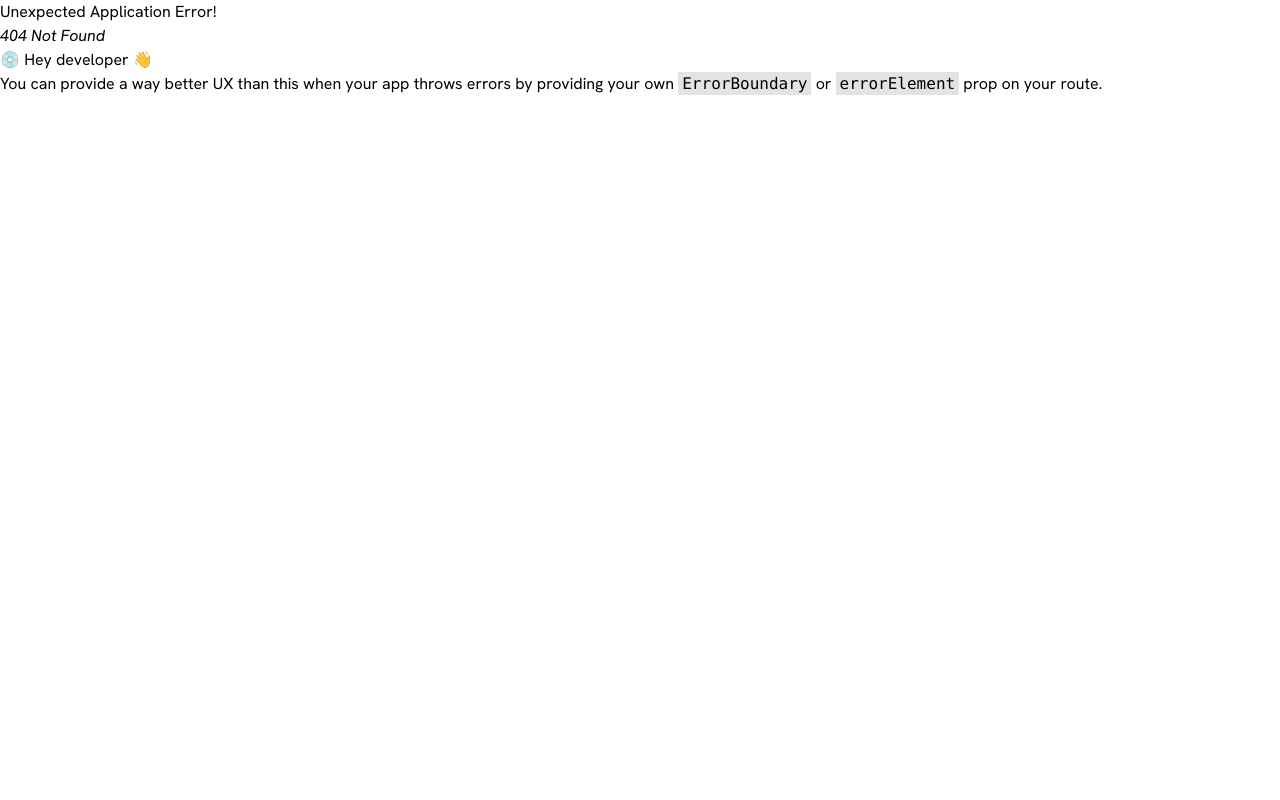
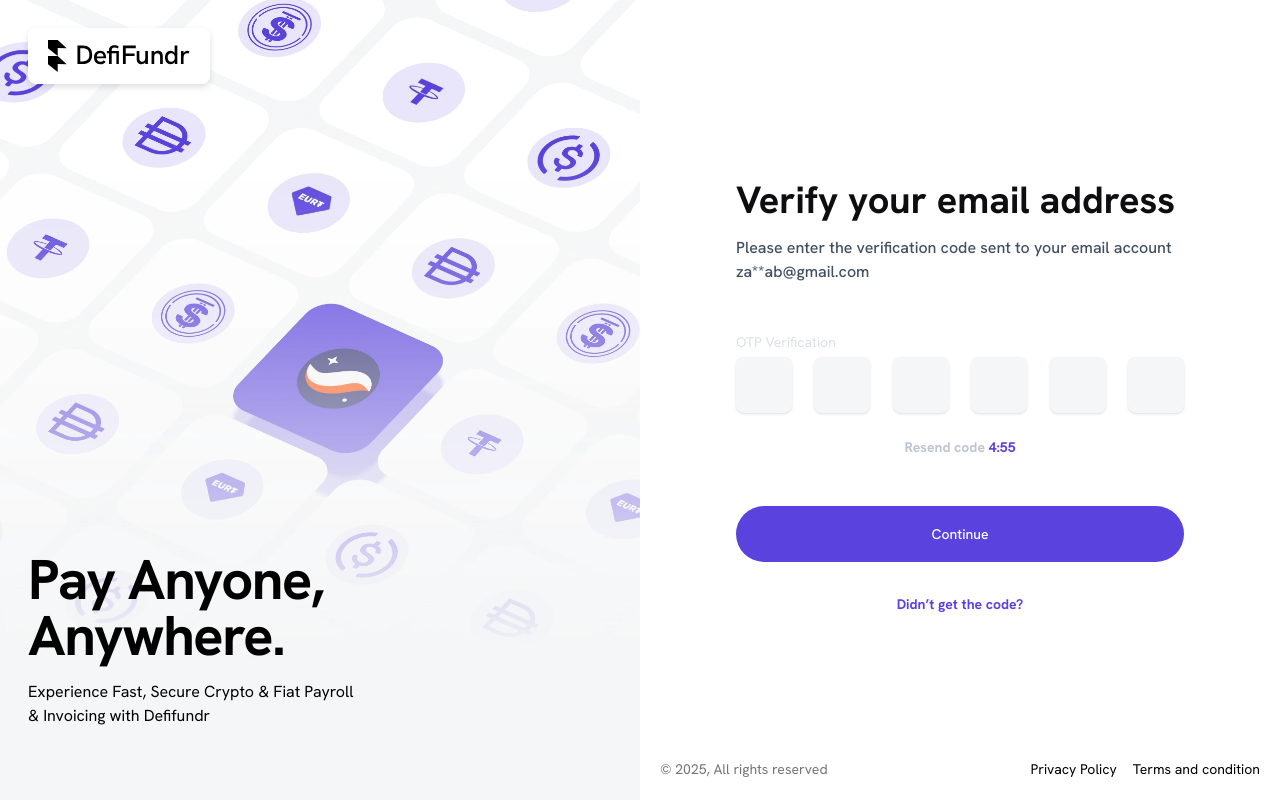
Before and after one commit to jemeelsanni/defifundr_web_app, a React (Vite) app: page /auth/verify-email in a window 1280 px wide. Before the commit this address had no page. Built offline with nearby package versions, Linux system fonts and the light colour scheme.

Commit message:
feature:implement email verification page ui

```diff
--- a/src/common/auth/AuthFormHeader.tsx
+++ b/src/common/auth/AuthFormHeader.tsx
@@ -6,7 +6,7 @@ export const AuthFormHeader: FC<AuthFormHeaderProps> = ({
 }) => {
   return (
     <article className="space-y-2">
-      <h2 className="text-3xl font-bold text-gray-600 sm:text-5xl dark:text-gray-150 ">
+      <h2 className="text-[2.37rem] font-bold text-gray-600 dark:text-gray-150 ">
         {title}
       </h2>
       <p className="text-xs font-medium text-gray-400 sm:text-base in-dark:text-gray-200">
--- a/src/components/auth/ResetpasswordOtpInput.tsx
+++ b/src/components/auth/ResetpasswordOtpInput.tsx
@@ -69,12 +69,12 @@ function ResetPasswordOtpInput() {
   };
 
   return (
-    <div className="space-y-2">
-      <label htmlFor="otp-0" aria-label="OTP label">
+    <div className="space-y-2 ">
+      <label className="text-gray-150" htmlFor="otp-0" aria-label="OTP label">
         OTP Verification
       </label>
 
-      <div className="flex gap-2">
+      <div className="flex justify-between">
         {otp.map((digit, index) => (
           <div key={index} className="relative">
             <input
@@ -88,17 +88,17 @@ function ResetPasswordOtpInput() {
               name={`otp-${index}`}
               id={`otp-${index}`}
               aria-label={`OTP digit ${index + 1}`}
-              onChange={(e) => handleChange(index, e.target.value, e)}
+              onChange={(e) => handleChange(index, e.target.value)}
               onKeyDown={(e) => handleKeyDown(index, e)}
               onPaste={handlePaste}
-              className={`otp-input  peer  ${
-                digit ? "filled" : ""
+              className={`otp-input  peer !border-none dark:!bg-gray-500  ${
+                digit ? "filled text-transparent  " : ""
               } !placeholder:font-bold !placeholder:text-5xl`}
             />
             <div
               aria-hidden="true"
               className={` ${
-                digit != "" ? "hidden" : "block"
+                digit == "" ? "hidden" : "block"
               } absolute  top-1/2 left-1/2 -translate-1/2 `}
             >
               <PinIcon />
@@ -109,10 +109,16 @@ function ResetPasswordOtpInput() {
 
       <div className="flex items-end justify-center pt-4">
         <button
+          type="button"
           disabled={isResendDisabled}
-          className="text-sm font-bold transition duration-300 ease-in-out cursor-pointer text-primary-200 dark:text-primary-400 dark:hover:text-primary-400/70 hover:text-primary-200/70"
+          className="text-sm font-bold transition duration-300 ease-in-out cursor-pointer text-primary-200 dark:text-primary-400 dark:hover:text-primary-400/70 hover:text-primary-200/70 disabled:text-gray-200 dark:disabled:text-gray-300"
         >
-          Resend code
+          Resend code{" "}
+          {countdown > 0 && (
+            <span className="text-primary-200 dark:text-primary-400">
+              {Math.floor(countdown / 60)}:{countdown % 60}
+            </span>
+          )}
         </button>
       </div>
     </div>
--- a/src/index.css
+++ b/src/index.css
@@ -136,7 +136,7 @@ body {
   }
 
   .h2 {
-    @apply text-2xl font-black sm:text-3xl md:text-5xl leading-[100%];
+    @apply text-2xl font-bold sm:text-3xl md:text-5xl leading-[100%];
   }
   .h3 {
     @apply text-xl sm:text-3xl font-semibold tracking-[-2%];
@@ -201,7 +201,7 @@ body {
 
       /* Dark mode form input styles */
       .dark & {
-        @apply text-white border-gray-400 focus:border-primary-300;
+        @apply text-black border-gray-400 focus:border-primary-300;
       }
     }
 
--- a/src/layout/auth/index.tsx
+++ b/src/layout/auth/index.tsx
@@ -18,13 +18,12 @@ export default function AuthLayout() {
         <div className="p-6">
           <div className="flex items-center justify-center w-12 h-12 bg-black rounded-lg dark:bg-primary-200 drop-shadow-md lg:hidden md:hidden">
             <div className="text-white">
-
               <LogoCollapsed />
             </div>
           </div>
         </div>
 
-        <div className="flex items-center justify-center flex-1 p-8 md:p-12">
+        <div className="flex items-center justify-center flex-1 p-8 md:p-12 ">
           <motion.div
             initial={{ opacity: 0, y: 20 }}
             animate={{ opacity: 1, y: 0 }}
--- /dev/null
+++ b/src/pages/auth/verifyEmail.tsx
@@ -0,0 +1,37 @@
+import { AuthFormHeader } from "../../common/auth/AuthFormHeader";
+import ResetPasswordOtpInput from "../../components/auth/ResetpasswordOtpInput";
+
+export const VerifyEmail = () => {
+  return (
+    <div className="space-y-12">
+      <AuthFormHeader
+        title="Verify your email address"
+        description="Please enter the verification code sent to
+            your email account za**ab@gmail.com"
+      />
+      <div className="font-normal">
+        <ResetPasswordOtpInput />
+      </div>
+      <div>
+        <div className="">
+          <button
+            type="submit"
+            className="!w-full h-14 button button--secondary"
+          >
+            {" "}
+            Continue
+          </button>
+        </div>
+        <div className="flex items-center justify-center pt-8">
+          {/* // TODO: change to use react router link */}
+          <a
+            href=""
+            className="text-sm font-bold transition duration-300 ease-in-out text-primary-200 dark:text-primary-400 dark:hover:text-primary-400/70 hover:text-primary-200/70"
+          >
+            Didn’t get the code?
+          </a>
+        </div>
+      </div>
+    </div>
+  );
+};
--- a/src/routes/index.tsx
+++ b/src/routes/index.tsx
@@ -8,6 +8,7 @@ import GuestLayout from "../layout/guest";
 import { ResetPasswordOtp } from "../pages/auth/ResetpasswordOtp";
 import { ResetPassword } from "../pages/auth/ResetPassword";
 import { ForgotPassword } from "../pages/auth/forgotPassword";
+import { VerifyEmail } from "../pages/auth/verifyEmail";
 
 export const router = createBrowserRouter([
   {
@@ -35,6 +36,10 @@ export const router = createBrowserRouter([
         path: "reset-password",
         element: <ResetPassword />,
       },
+      {
+        path: "verify-email",
+        element: <VerifyEmail />,
+      },
     ],
   },
   {
```
